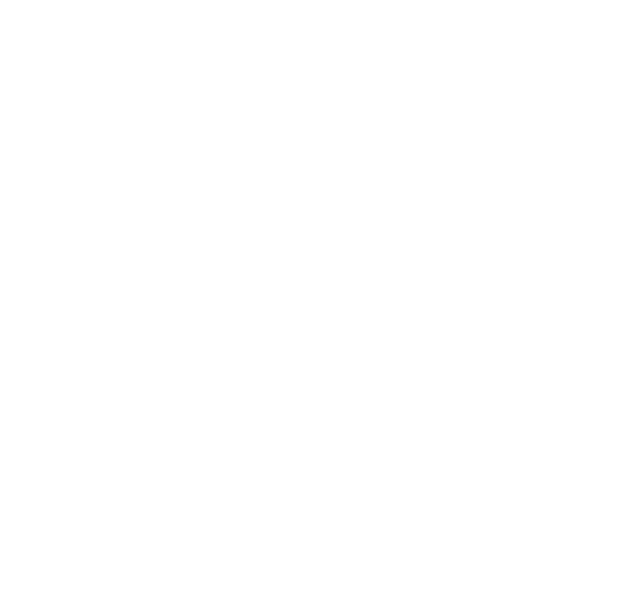
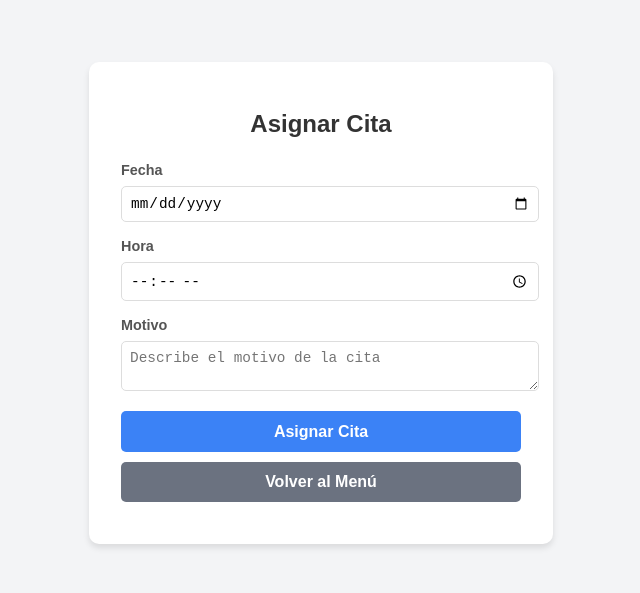
Before and after one commit to cesarspc/epsud, a React (Create React App) app in the folder frontend/: page /asignar-cita in a window 1280 px wide. Before the commit this address had no page. Shown: the part 105-698 px from the top of the page, without its empty margins (319-959 px from the left). Built offline with nearby package versions, Linux system fonts and the light colour scheme.

Commit message:
asignar y ver citas

```diff
--- a/frontend/src/App.css
+++ b/frontend/src/App.css
@@ -76,3 +76,134 @@
 .login-button:hover {
   background-color: #2563eb;
 }
+
+/* Estilos para el menú de usuario */
+.menu-card {
+  background: white;
+  padding: 2rem;
+  border-radius: 10px;
+  box-shadow: 0 4px 6px rgba(0, 0, 0, 0.1);
+  width: 400px;
+  text-align: center;
+}
+
+.menu-title {
+  font-size: 1.5rem;
+  font-weight: bold;
+  margin-bottom: 1.5rem;
+  color: #333;
+}
+
+.button-container {
+  display: flex;
+  justify-content: space-between;
+  gap: 1rem; /* Espacio entre los botones */
+}
+
+.menu-button {
+  background-color: #3b82f6;
+  color: white;
+  font-size: 1rem;
+  font-weight: bold;
+  padding: 1rem;
+  width: 48%; /* Ancho de los botones */
+  border: none;
+  border-radius: 5px;
+  cursor: pointer;
+  transition: background-color 0.3s ease;
+}
+
+.menu-button:hover {
+  background-color: #2563eb;
+}
+
+/* Estilos para el formulario de asignar cita y ver citas */
+.form-card {
+  background: white;
+  padding: 2rem;
+  border-radius: 10px;
+  box-shadow: 0 4px 6px rgba(0, 0, 0, 0.1);
+  width: 400px;
+  text-align: center;
+}
+
+.form-title {
+  font-size: 1.5rem;
+  font-weight: bold;
+  margin-bottom: 1.5rem;
+  color: #333;
+}
+
+.form-group {
+  margin-bottom: 1rem;
+  text-align: left;
+}
+
+.form-group label {
+  display: block;
+  margin-bottom: 0.5rem;
+  color: #555;
+  font-weight: bold;
+  font-size: 0.9rem;
+}
+
+.form-group input,
+.form-group textarea {
+  width: 100%;
+  padding: 0.5rem;
+  border: 1px solid #ddd;
+  border-radius: 5px;
+  font-size: 0.9rem;
+  outline: none;
+  transition: border-color 0.3s ease;
+}
+
+.form-group input:focus,
+.form-group textarea:focus {
+  border-color: #3b82f6;
+  box-shadow: 0 0 0 3px rgba(59, 130, 246, 0.3);
+}
+
+.form-button {
+  background-color: #3b82f6;
+  color: white;
+  font-size: 1rem;
+  font-weight: bold;
+  padding: 0.7rem;
+  width: 100%;
+  border: none;
+  border-radius: 5px;
+  cursor: pointer;
+  transition: background-color 0.3s ease;
+  margin-bottom: 10px;
+}
+
+.form-button.secondary {
+  background-color: #6b7280;
+}
+
+.form-button:hover {
+  background-color: #2563eb;
+}
+
+.form-button.secondary:hover {
+  background-color: #4b5563;
+}
+
+/* Estilos para la lista de citas */
+.citas-list {
+  margin-top: 1rem;
+}
+
+.cita-item {
+  background: #f9fafb;
+  padding: 1rem;
+  border: 1px solid #ddd;
+  border-radius: 5px;
+  margin-bottom: 1rem;
+  text-align: left;
+}
+
+.cita-item p {
+  margin: 0.5rem 0;
+}
--- a/frontend/src/index.js
+++ b/frontend/src/index.js
@@ -4,6 +4,9 @@ import { BrowserRouter, Routes, Route } from 'react-router-dom'; // Importa Brow
 import App from './App';
 import Login from './screens/Login'; // Importa el componente Login
 import Register from './screens/Register'; // Importa el componente Register
+import MenuUsuario from './screens/MenuUsuario';
+import AsignarCita from './screens/AsignarCita'; // Importa el componente AsignarCita
+import VerCitas from './screens/VerCitas'; // Importa el componente VerCitas
 
 const root = createRoot(document.getElementById('root'));
 root.render(
@@ -12,6 +15,9 @@ root.render(
       <Route path="/" element={<App />} /> {/* Ruta para la página principal */}
       <Route path="/login" element={<Login />} /> {/* Ruta para la página de login */}
       <Route path="/register" element={<Register />} /> {/* Ruta para la página de registro */}
+      <Route path="/menu-usuario" element={<MenuUsuario />} /> {/* Ruta para el menú de usuario */}
+      <Route path="/asignar-cita" element={<AsignarCita />} /> {/* Ruta para asignar cita */}
+      <Route path="/ver-citas" element={<VerCitas />} /> {/* Ruta para ver citas */}
     </Routes>
   </BrowserRouter>
 );
--- /dev/null
+++ b/frontend/src/screens/AsignarCita.js
@@ -0,0 +1,70 @@
+import React, { useState } from 'react';
+import { useNavigate } from 'react-router-dom';
+import '../App.css';
+
+function AsignarCita() {
+  const [fecha, setFecha] = useState('');
+  const [hora, setHora] = useState('');
+  const [motivo, setMotivo] = useState('');
+  const navigate = useNavigate();
+
+  const handleSubmit = (e) => {
+    e.preventDefault();
+    // Aquí podrías agregar la lógica para guardar la cita
+    alert(`Cita asignada para el ${fecha} a las ${hora}. Motivo: ${motivo}`);
+    navigate('/menu-usuario'); // Redirige al menú de usuario después de asignar la cita
+  };
+
+  return (
+    <div className="app-container">
+      <div className="form-card">
+        <h1 className="form-title">Asignar Cita</h1>
+        <form onSubmit={handleSubmit}>
+          <div className="form-group">
+            <label htmlFor="fecha">Fecha</label>
+            <input
+              id="fecha"
+              type="date"
+              value={fecha}
+              onChange={(e) => setFecha(e.target.value)}
+              required
+            />
+          </div>
+          <div className="form-group">
+            <label htmlFor="hora">Hora</label>
+            <input
+              id="hora"
+              type="time"
+              value={hora}
+              onChange={(e) => setHora(e.target.value)}
+              required
+            />
+          </div>
+          <div className="form-group">
+            <label htmlFor="motivo">Motivo</label>
+            <textarea
+              id="motivo"
+              placeholder="Describe el motivo de la cita"
+              value={motivo}
+              onChange={(e) => setMotivo(e.target.value)}
+              required
+            />
+          </div>
+          <button type="submit" className="form-button">
+            Asignar Cita
+          </button>
+        </form>
+
+        {/* Botón para volver al menú de usuario */}
+        <button
+          onClick={() => navigate('/menu-usuario')}
+          className="form-button secondary"
+        >
+          Volver al Menú
+        </button>
+      </div>
+    </div>
+  );
+}
+
+export default AsignarCita;
--- a/frontend/src/screens/Login.js
+++ b/frontend/src/screens/Login.js
@@ -10,7 +10,7 @@ function Login() {
   const handleLogin = () => {
     // Aquí podrías agregar la lógica de autenticación
     alert(`Cédula: ${cedula}, Clave: ${password}`);
-    navigate('/'); // Redirige a la página principal después del login
+    navigate('/menu-usuario'); // Redirige a la página principal después del login
   };
 
   return (
--- /dev/null
+++ b/frontend/src/screens/MenuUsuario.js
@@ -0,0 +1,34 @@
+import React from 'react';
+import { useNavigate } from 'react-router-dom';
+import '../App.css';
+
+function MenuUsuario() {
+  const navigate = useNavigate();
+
+  return (
+    <div className="app-container">
+      <div className="menu-card">
+        <h1 className="menu-title">Menú de Usuario</h1>
+        <div className="button-container">
+          {/* Botón para asignar cita */}
+          <button
+            onClick={() => navigate('/asignar-cita')} // Cambia la ruta según tu necesidad
+            className="menu-button"
+          >
+            Asignar Cita
+          </button>
+
+          {/* Botón para ver citas asignadas */}
+          <button
+            onClick={() => navigate('/ver-citas')} // Cambia la ruta según tu necesidad
+            className="menu-button"
+          >
+            Ver Citas Asignadas
+          </button>
+        </div>
+      </div>
+    </div>
+  );
+}
+
+export default MenuUsuario;
--- /dev/null
+++ b/frontend/src/screens/VerCitas.js
@@ -0,0 +1,42 @@
+import React from 'react';
+import { useNavigate } from 'react-router-dom';
+import '../App.css';
+
+function VerCitas() {
+  const navigate = useNavigate();
+
+  // Datos de ejemplo (puedes reemplazarlos con datos reales)
+  const citas = [
+    { id: 1, fecha: '2023-10-15', hora: '10:00', motivo: 'Consulta general' },
+    { id: 2, fecha: '2023-10-16', hora: '14:00', motivo: 'Control de rutina' },
+  ];
+
+  return (
+    <div className="app-container">
+      <div className="form-card">
+        <h1 className="form-title">Citas Asignadas</h1>
+
+        {/* Lista de citas */}
+        <div className="citas-list">
+          {citas.map((cita) => (
+            <div key={cita.id} className="cita-item">
+              <p><strong>Fecha:</strong> {cita.fecha}</p>
+              <p><strong>Hora:</strong> {cita.hora}</p>
+              <p><strong>Motivo:</strong> {cita.motivo}</p>
+            </div>
+          ))}
+        </div>
+
+        {/* Botón para volver al menú de usuario */}
+        <button
+          onClick={() => navigate('/menu-usuario')}
+          className="form-button secondary"
+        >
+          Volver al Menú
+        </button>
+      </div>
+    </div>
+  );
+}
+
+export default VerCitas;
```
